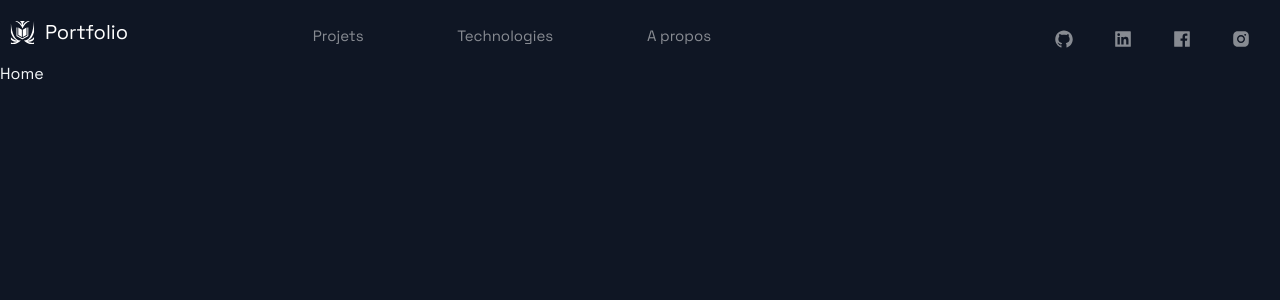
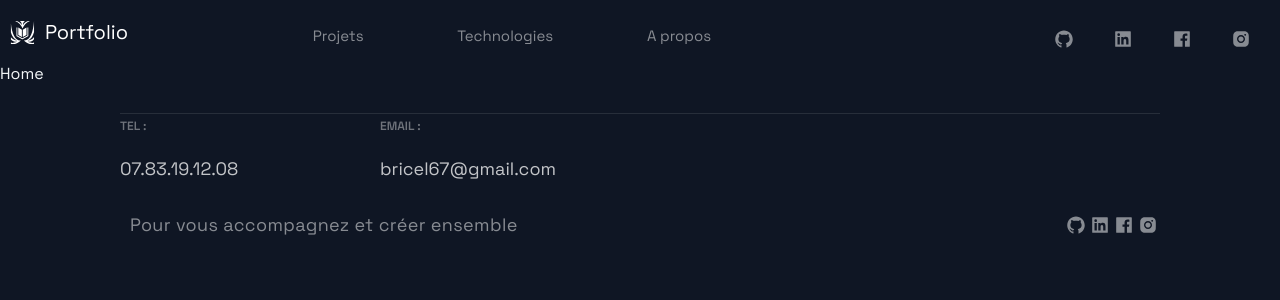
Before and after one commit to Lokki68/Portfolio, a Next.js app: page / in a window 1280 px wide. Shown: the top 300 px of the page. Built offline with nearby package versions, Linux system fonts and the light colour scheme.

Commit message:
feat- footer

```diff
--- a/src/Layout/Layout.js
+++ b/src/Layout/Layout.js
@@ -2,12 +2,14 @@ import React from "react";
 import { Container } from "./LayoutStyles";
 
 import Header from "../components/Header/Header";
+import Footer from "../components/Footer/Footer";
 
 export const Layout = ({ children }) => {
   return (
     <Container>
       <Header />
       <main>{children}</main>
+      <Footer />
     </Container>
   );
 };
--- /dev/null
+++ b/src/components/Footer/Footer.js
@@ -0,0 +1,69 @@
+import React from "react";
+
+import {
+  CompagnyContainer,
+  FooterContainer,
+  LinkColumn,
+  LinkItem,
+  LinkList,
+  LinkTitle,
+  Slogan,
+  SocialContainer,
+  SocialIconsContainer,
+} from "./FooterStyles";
+import { SocialIcons } from "../Header/HeaderStyles";
+import {
+  AiFillFacebook,
+  AiFillGithub,
+  AiFillInstagram,
+  AiFillLinkedin,
+} from "react-icons/ai";
+
+const Footer = (props) => {
+  return (
+    <FooterContainer>
+      <LinkList>
+        <LinkColumn>
+          <LinkTitle>Tel :</LinkTitle>
+          <LinkItem href="tel:0783191208">07.83.19.12.08</LinkItem>
+        </LinkColumn>
+        <LinkColumn>
+          <LinkTitle>Email : </LinkTitle>
+          <LinkItem href="mailto:bricel67@gmail.com">
+            bricel67@gmail.com
+          </LinkItem>
+        </LinkColumn>
+      </LinkList>
+      <SocialContainer>
+        <CompagnyContainer>
+          <Slogan>Pour vous accompagnez et créer ensemble</Slogan>
+        </CompagnyContainer>
+        <SocialIconsContainer>
+          <SocialIcons href="https://github.com/Lokki68" target="_blank">
+            <AiFillGithub size="2rem" />
+          </SocialIcons>
+          <SocialIcons
+            href="https://www.linkedin.com/in/brice-libert/"
+            target="_blank"
+          >
+            <AiFillLinkedin size="2rem" />
+          </SocialIcons>
+          <SocialIcons
+            href="https://www.facebook.com/brice.libert"
+            target="_blank"
+          >
+            <AiFillFacebook size="2rem" />
+          </SocialIcons>
+          <SocialIcons
+            href="https://www.instagram.com/lokki67/?hl=fr"
+            target="_blank"
+          >
+            <AiFillInstagram size="2rem" />
+          </SocialIcons>
+        </SocialIconsContainer>
+      </SocialContainer>
+    </FooterContainer>
+  );
+};
+
+export default Footer;
--- /dev/null
+++ b/src/components/Footer/FooterStyles.js
@@ -0,0 +1,141 @@
+import styled from "styled-components";
+
+export const FooterContainer = styled.footer`
+  //background-color: green;
+  width: calc(100vw - 96px);
+  max-width: 1040px;
+  padding: 2rem 48px 40px;
+  margin: 1rem auto;
+  box-sizing: content-box;
+
+  @media ${(props) => props.theme.breakpoints.sm} {
+    padding: 0 16px 48px;
+    width: calc(100vw - 32px);
+  }
+`;
+
+export const LinkList = styled.ul`
+  border-top: 1px solid rgba(255, 255, 255, 0.1);
+  display: grid;
+  grid-template-columns: repeat(3, minmax(85px, 220px));
+  gap: 40px;
+
+  @media ${(props) => props.theme.breakpoints.lg} {
+    padding: 32px 0 16px;
+  }
+
+  @media ${(props) => props.theme.breakpoints.md} {
+    width: 100%;
+    gap: 16px;
+  }
+
+  @media ${(props) => props.theme.breakpoints.sm} {
+    padding: 32px 4px 16px;
+    gap: 5px;
+  }
+`;
+
+export const LinkColumn = styled.div`
+  display: flex;
+  flex-direction: column;
+  max-width: 220px;
+  width: 100%;
+`;
+
+export const LinkTitle = styled.h4`
+  font-style: normal;
+  font-weight: 600;
+  font-size: 12px;
+  line-height: 24px;
+  text-transform: uppercase;
+  color: rgba(255, 255, 255, 0.4);
+  margin-bottom: 16px;
+
+  @media ${(props) => props.theme.breakpoints.sm} {
+    font-size: 10px;
+    line-height: 12px;
+    margin-bottom: 8px;
+  }
+`;
+
+export const LinkItem = styled.a`
+  font-size: 18px;
+  line-height: 30px;
+  color: rgba(255, 255, 255, 0.75);
+  margin-bottom: 16px;
+  transition: 0.4s ease;
+  position: relative;
+  left: 0;
+
+  @media ${(props) => props.theme.breakpoints.md} {
+    display: flex;
+    font-size: 16px;
+    line-height: 28px;
+  }
+
+  @media ${(props) => props.theme.breakpoints.sm} {
+    display: flex;
+    align-items: center;
+    font-size: 8px;
+    line-height: 14px;
+    margin-bottom: 8px;
+  }
+`;
+
+export const SocialContainer = styled.div`
+  display: flex;
+  align-items: center;
+
+  @media ${(props) => props.theme.breakpoints.md} {
+    justify-content: center;
+    padding-right: 16px;
+    flex-wrap: wrap;
+  }
+`;
+
+export const CompagnyContainer = styled.div`
+  display: flex;
+  align-items: baseline;
+  flex-wrap: wrap;
+  margin-right: auto;
+
+  @media ${(props) => props.theme.breakpoints.md} {
+    flex-direction: column;
+  }
+
+  @media ${(props) => props.theme.breakpoints.sm} {
+    margin: 0 0 32px;
+    align-items: center;
+  }
+`;
+
+export const Slogan = styled.div`
+  color: rgba(255, 255, 255, 0.5);
+  min-width: 280px;
+  letter-spacing: 0.02em;
+  font-size: 18px;
+  line-height: 30px;
+  padding: 1rem;
+
+  @media ${(props) => props.theme.breakpoints.md} {
+    font-size: 16px;
+    line-height: 28px;
+  }
+
+  @media ${(props) => props.theme.breakpoints.sm} {
+    font-size: 14px;
+    line-height: 22px;
+    width: 100px;
+  }
+`;
+
+export const SocialIconsContainer = styled.div`
+  max-width: 1040px;
+  display: flex;
+  justify-content: space-between;
+
+  @media ${(props) => props.theme.breakpoints.sm} {
+    width: 100%;
+    justify-content: flex-end;
+  }
+`;
```
